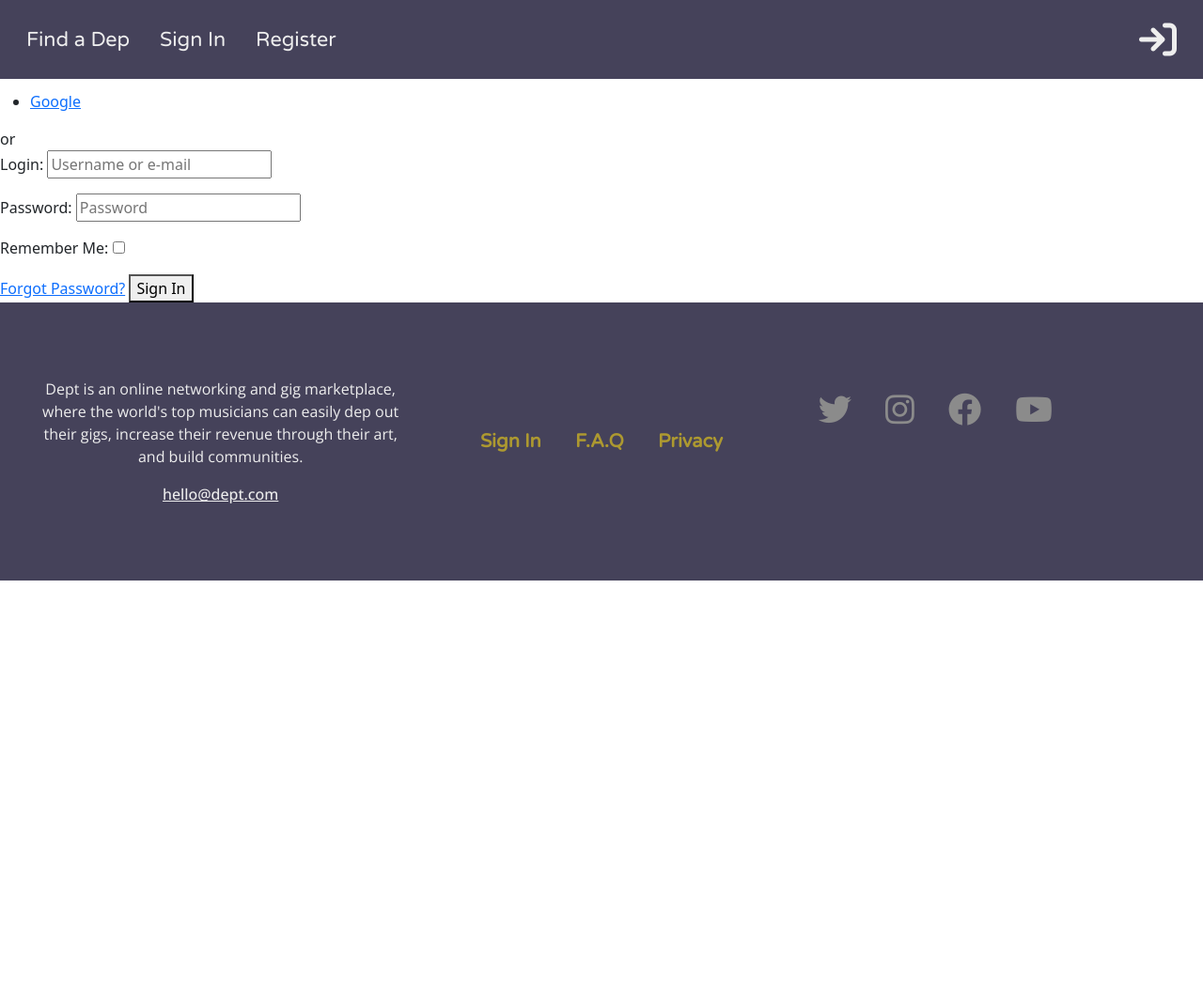
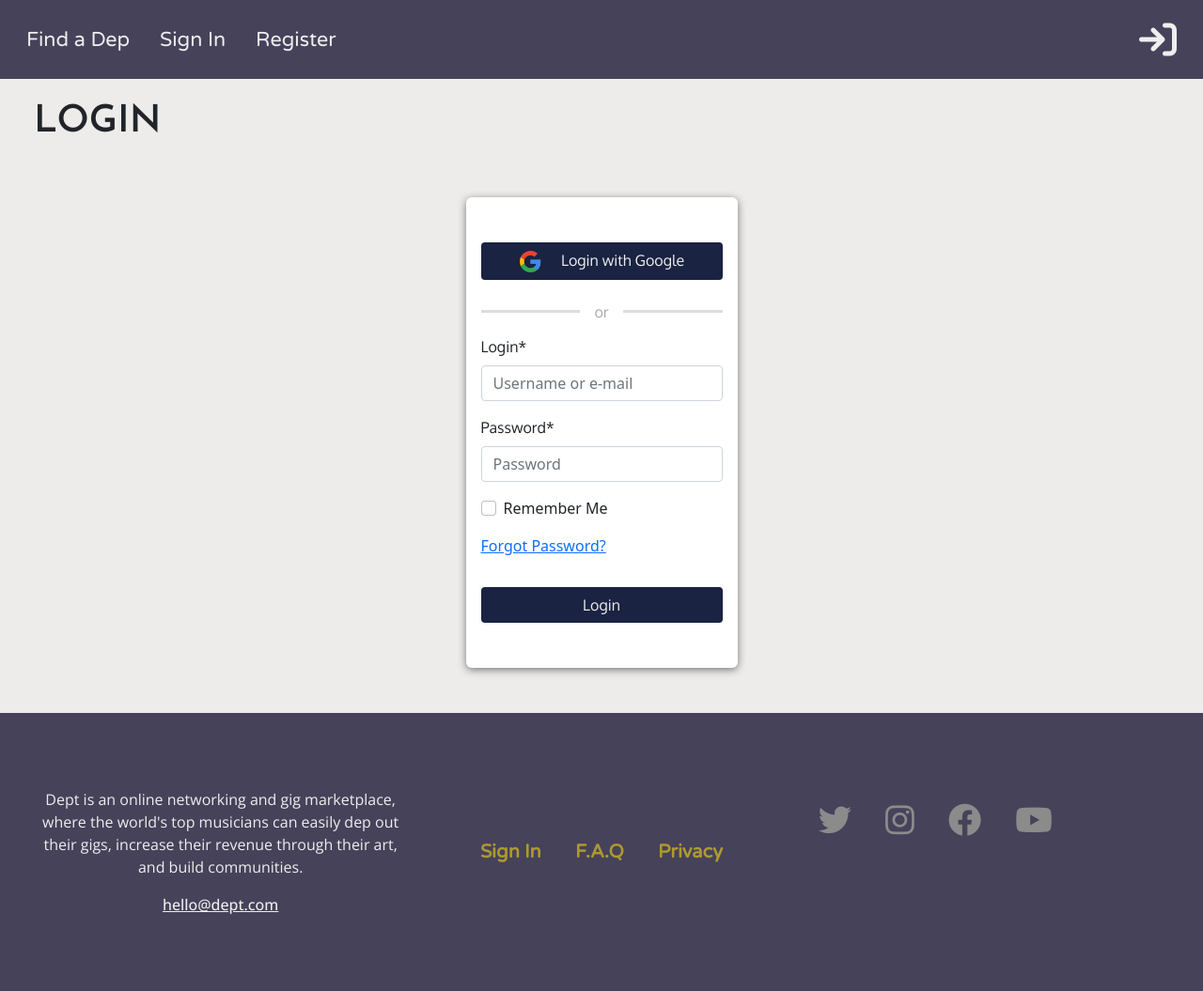
Before and after one commit to OliverCadman/dept_ci_ms4, a Django app: page /accounts/login/ in a window 1280 px wide. Shown: the whole page at 94% size. Before the commit the page ends 618 px from the top, so only its background shows below. Run offline with Django 4.2, Linux system fonts and the light colour scheme; some libraries are stand-ins or nearby versions.

Commit message:
Added google signin to login template. Added extra classname to section

```diff
--- a/templates/allauth/account/login.html
+++ b/templates/allauth/account/login.html
@@ -2,45 +2,52 @@
 
 {% load i18n %}
 {% load account socialaccount %}
+{% load crispy_forms_tags %}
 
 {% block head_title %}{% trans "Sign In" %}{% endblock %}
 
-{% block content %}
-
-<h1>{% trans "Sign In" %}</h1>
-
+{% block inner_content %}
+<section class="auth-section auth-bg-lg">
+<div class="container-fluid auth-container">
+   <div class="row">
+      <div class="col-12 auth-header-wrapper">
+        <h1 class="auth-header mt-4 ms-lg-4 text-uppercase">{% trans "Login" %}</h1>
+      </div>
+    </div>
+  <div class="row d-flex justify-content-lg-center">
+    <div class="col-12 col-lg-5 col-xl-6">
+      <div class="auth-form-wrapper">
         {% get_providers as socialaccount_providers %}
-
-{% if socialaccount_providers %}
-<p>{% blocktrans with site.name as site_name %}Please sign in with one
-of your existing third party accounts. Or, <a href="{{ signup_url }}">sign up</a>
-for a {{ site_name }} account and sign in below:{% endblocktrans %}</p>
-
-<div class="socialaccount_ballot">
-
-  <ul class="socialaccount_providers">
-    {% include "socialaccount/snippets/provider_list.html" with process="login" %}
-  </ul>
-
-  <div class="login-or">{% trans 'or' %}</div>
-
+        <form class="login auth-form" method="POST" action="{% url 'account_login' %}">
+             <div class="auth-button-wrapper">
+              <a href="{% provider_login_url 'google' %}" class="btn auth-btn">
+                <svg xmlns="http://www.w3.org/2000/svg" xmlns:xlink="http://www.w3.org/1999/xlink" viewBox="0 0 48 48" id="google-svg">
+                  <defs>
+                    <path id="a" d="M44.5 20H24v8.5h11.8C34.7 33.9 30.1 37 24 37c-7.2 0-13-5.8-13-13s5.8-13 13-13c3.1 0 5.9 1.1 8.1 2.9l6.4-6.4C34.6 4.1 29.6 2 24 2 11.8 2 2 11.8 2 24s9.8 22 22 22c11 0 21-8 21-22 0-1.3-.2-2.7-.5-4z"/>
+                  </defs>
+                    <clipPath id="b">
+                      <use xlink:href="#a" overflow="visible"/>
+                    </clipPath>
+                    <path clip-path="url(#b)" fill="#FBBC05" d="M0 37V11l17 13z"/>
+                    <path clip-path="url(#b)" fill="#EA4335" d="M0 11l17 13 7-6.1L48 14V0H0z"/>
+                    <path clip-path="url(#b)" fill="#34A853" d="M0 37l30-23 7.9 1L48 0v48H0z"/>
+                    <path clip-path="url(#b)" fill="#4285F4" d="M48 48L17 24l-4-3 35-10z"/></svg>
+                Login with Google</a>
             </div>
-
-{% include "socialaccount/snippets/login_extra.html" %}
-
-{% else %}
-<p>{% blocktrans %}If you have not created an account yet, then please
-<a href="{{ signup_url }}">sign up</a> first.{% endblocktrans %}</p>
-{% endif %}
-
-<form class="login" method="POST" action="{% url 'account_login' %}">
+            <div class="prepend-append-hr">
+              <span class="text-in-hr">or</span>
+            </div>
           {% csrf_token %}
-  {{ form.as_p }}
+          {{ form|crispy }}
           {% if redirect_field_value %}
           <input type="hidden" name="{{ redirect_field_name }}" value="{{ redirect_field_value }}" />
           {% endif %}
           <a class="button secondaryAction" href="{% url 'account_reset_password' %}">{% trans "Forgot Password?" %}</a>
-  <button class="primaryAction" type="submit">{% trans "Sign In" %}</button>
+          <button class="btn auth-btn" type="submit">{% trans "Login" %}</button>
         </form>
-
+      </div>
+    </div>
+  </div>
+</div>
+</section>
 {% endblock %}
```
Also changed, not shown: templates/allauth/account/signup.html (+7 -12 lines). Lines whose indentation alone changed are shown as unchanged.
